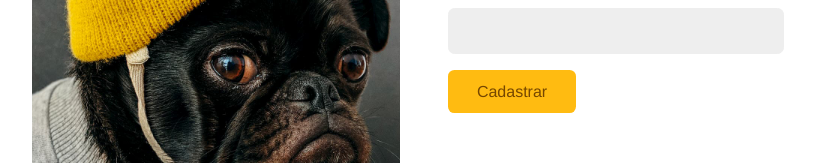
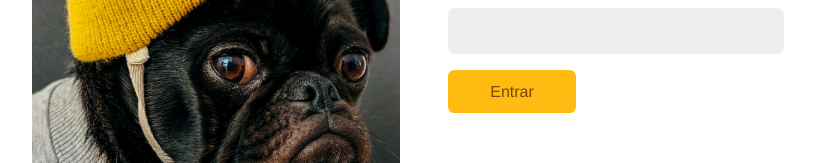
Before and after one commit to AbreuRenan/Dogs, a React (Vite) app: page /login/criar in a window 1280 px wide. Shown: the part 339-502 px from the top of the page, without its empty margins (224-1055 px from the left). Built offline with nearby package versions, Linux system fonts and the light colour scheme.

Commit message:
retomando após o fds

```diff
--- a/src/Components/Auth/Criarconta.jsx
+++ b/src/Components/Auth/Criarconta.jsx
@@ -4,15 +4,19 @@ import Button from "../Forms/Button";
 import useForm from "../../Hooks/useForm";
 import { USER_POST } from "../../api";
 import { UserContext } from "../../UserContext";
+import ErroComponent from "../Helpers/ErroComponent";
 
 function Criarconta() {
   const username = useForm();
   const email = useForm("email");
   const password = useForm();
-  const { error, setError } = React.useContext(UserContext);
+  const { error, setError, loading, setLoading } =
+    React.useContext(UserContext);
 
   async function handleSubmit(event) {
     event.preventDefault();
+    setLoading(true);
+    setError(null);
     const { url, options } = USER_POST({
       username: username.value,
       email: email.value,
@@ -21,12 +25,11 @@ function Criarconta() {
     try {
       const response = await fetch(url, options);
       const json = await response.json();
-      if (response.ok === false) {
-        throw new Error(`${json.message}`);
-      }
-      console.log(json);
+      if (!response.ok) throw new Error(`Erro: ${json.message}`);
     } catch (err) {
-      setError(err);
+      setError(err.message);
+    } finally {
+      setLoading(false);
     }
   }
   return (
@@ -36,9 +39,13 @@ function Criarconta() {
         <Input label="Usuário" type="text" name="username" {...username} />
         <Input label="Email" type="email" name="email" {...email} />
         <Input label="Senha" type="password" name="password" {...password} />
-        <Button>Cadastrar</Button>
+        {loading ? (
+          <Button disabled>Carregando</Button>
+        ) : (
+          <Button onClick={handleSubmit}>Entrar</Button>
+        )}
+        {error && <ErroComponent msg={error} />}
       </form>
-      {error && console.log(error)}
     </section>
   );
 }
--- a/src/Components/Auth/Login.jsx
+++ b/src/Components/Auth/Login.jsx
@@ -14,9 +14,6 @@ function Login() {
   if (logedIn === true) return <Navigate to="/conta" />;
   return (
     <>
-      {loading ? (
-        "Carregando..."
-      ) : (
       <section className={styles.login}>
         <div className={`${styles.forms} animeLeft`}>
           <Routes>
@@ -27,7 +24,6 @@ function Login() {
           </Routes>
         </div>
       </section>
-      )}
     </>
   );
 }
--- a/src/UserContext.jsx
+++ b/src/UserContext.jsx
@@ -76,6 +76,7 @@ export function UserStorage({ children }) {
         userLogout,
         userData,
         loading,
+        setLoading,
         error,
         setError,
         logedIn,
```
Lines whose indentation alone changed are shown as unchanged.
